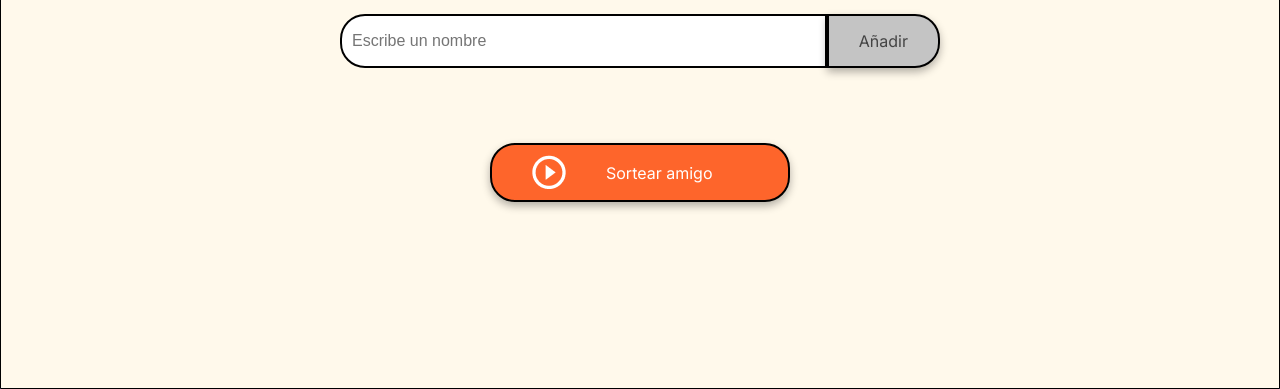
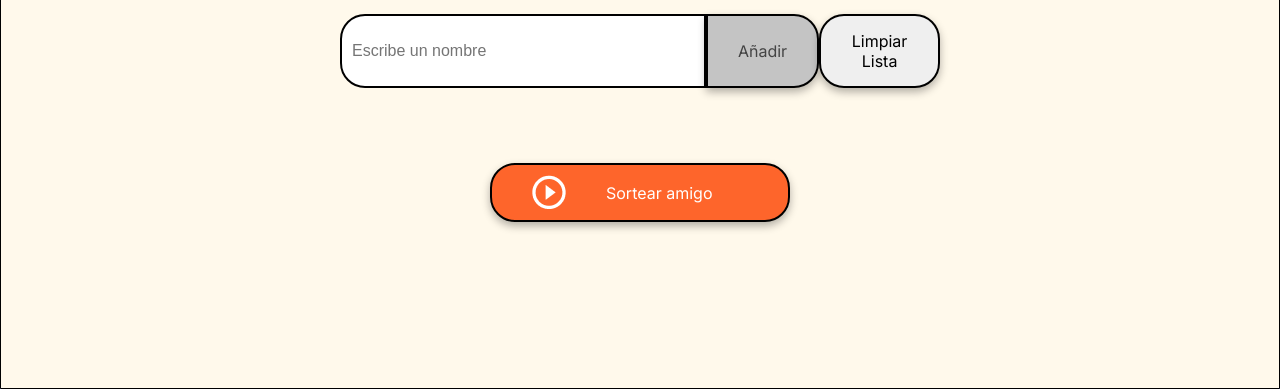
Before and after one commit to UltraMonkeyBlitz/challenge-amigo-secreto-alura, a plain HTML site: page index.html in a window 1280 px wide. Shown: the part 411-800 px from the top of the page. Drawn offline with Linux system fonts and the light colour scheme.

Commit message:
botón de limpiar lista

```diff
--- a/index.html
+++ b/index.html
@@ -22,6 +22,7 @@
             <div class="input-wrapper">
                 <input type="text" id="amigo" class="input-name" placeholder="Escribe un nombre">
                 <button class="button-add" onclick="agregarAmigo()">Añadir</button>
+                <button onclick="limpiarLista()">Limpiar Lista</button>
             </div>
 
             <ul id="listaAmigos" class="name-list" aria-labelledby="listaAmigos" role="list"></ul>
```
